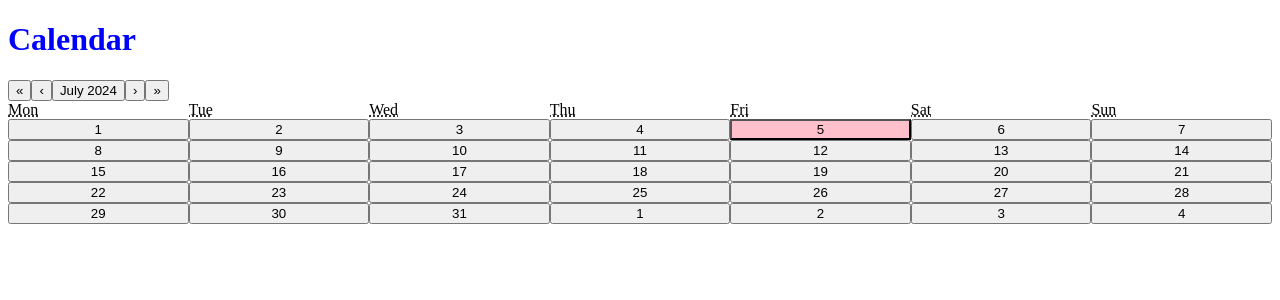
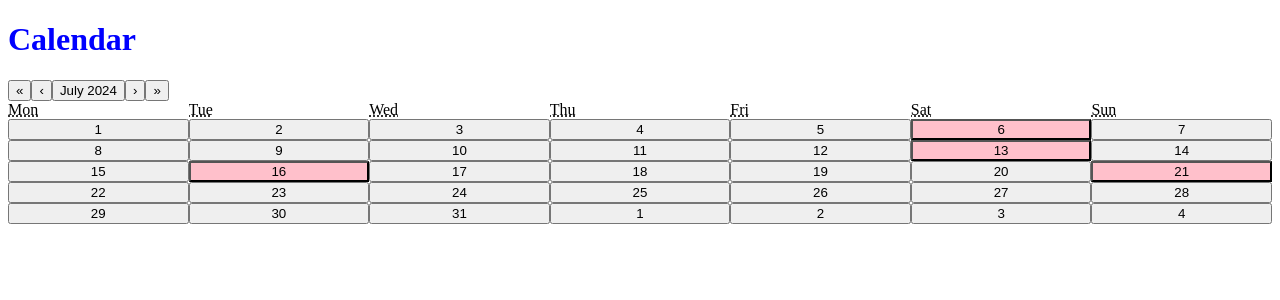
Before and after one commit to silvhua/the-score-hackathon, a React (Vite) app: page / in a window 1280 px wide. Shown: the top 300 px of the page. Built offline with nearby package versions, Linux system fonts and the light colour scheme.

Commit message:
import events so calendar has styling for dates with events

```diff
--- a/src/components/CalendarComponent/CalendarComponent.jsx
+++ b/src/components/CalendarComponent/CalendarComponent.jsx
@@ -8,21 +8,20 @@ const CalendarComponent = () => {
   const datesToAddClassTo = [new Date()];
   const className = 'date__today'
   const [value, setValue] = useState(new Date());
+  let eventDates = data.events.map(event => new Date(event.datetime));
+  console.log(eventDates);
 
   function tileClassName({ date, view }) {
     // Add class to tiles in month view only
     if (view === 'month') {
       // Check if a date React-Calendar wants to check is on the list of dates to add class to
-      if (datesToAddClassTo.find(dDate => isSameDate(dDate, date))) {
+      if (eventDates.find(dDate => isSameDate(dDate, date))) {
         return className;
       }
     }
   }
-  console.log(data);
 
   function onChange(nextValue) {
-    console.log('next value', nextValue.setHours(0, 0,0,0));
-    console.log('today value', datesToAddClassTo[0]);
     setValue(nextValue);
   }
   return (
```
